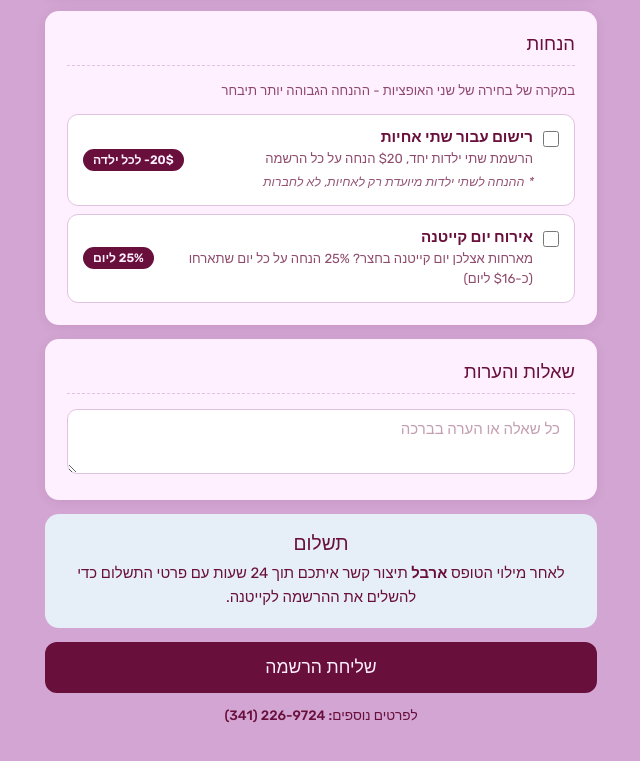
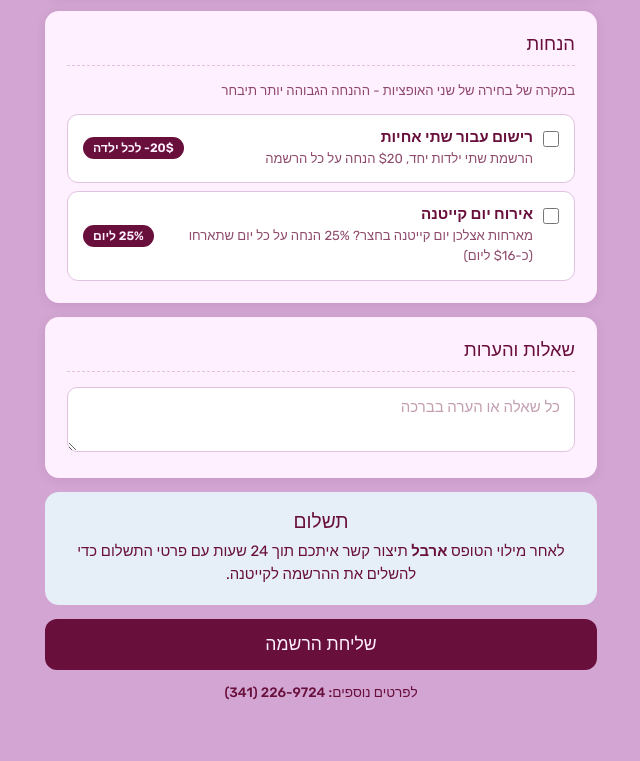
Before and after one commit to arbel-arkin/kaytenat-kef, a plain HTML site: page index.html in a window 1280 px wide. Shown: the part 927-1688 px from the top of the page, without its empty margins (319-959 px from the left). Drawn offline with Linux system fonts and the light colour scheme.

Commit message:
Remove sisters-only note

```diff
--- a/index.html
+++ b/index.html
@@ -566,7 +566,6 @@ textarea { resize: vertical; min-height: 65px; }
             <div style="flex:1">
               <div class="opt-title">רישום עבור שתי אחיות</div>
               <div class="opt-desc">הרשמת שתי ילדות יחד, $20 הנחה על כל הרשמה</div>
-              <div class="opt-note">* ההנחה לשתי ילדות מיועדת רק לאחיות, לא לחברות</div>
               <div class="sub-f" id="sf-two">
                 <div class="field" style="margin-top:2px;">
                   <label class="lbl">שם האחות <span class="req">*</span></label>
```
